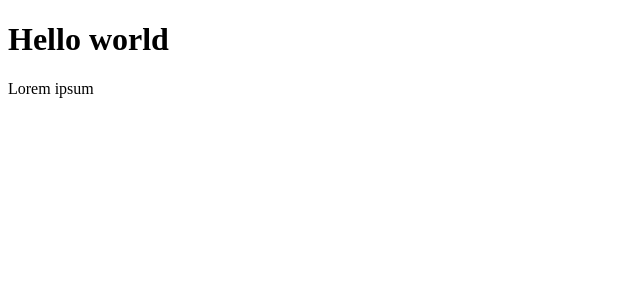
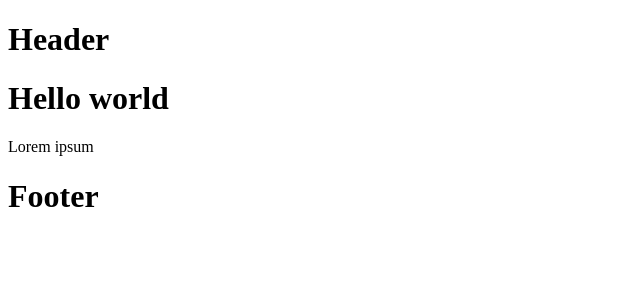
Before and after one commit to marcindomanski1/react, a React (Create React App) app: page / in a window 1280 px wide. Shown: the top 300 px of the page, without its empty margins (0-640 px from the left). Built offline with nearby package versions, Linux system fonts and the light colour scheme.

Commit message:
added components Header.js and Footer.js

```diff
--- a/src/components/App.js
+++ b/src/components/App.js
@@ -1,9 +1,13 @@
 import React from 'react';
+import Header from './Header';
+import Footer from './Footer';
 
 const App = () => {
     return (<div>
+        <Header/>
         <h1>Hello world</h1>
         <p>Lorem ipsum</p>
+        <Footer/>
     </div>);
 };
 
--- /dev/null
+++ b/src/components/Footer.js
@@ -0,0 +1,9 @@
+import React from 'react';
+
+const Footer = () => {
+    return (<div>
+        <h1>Footer</h1>
+    </div>);
+};
+
+export default Footer;
--- /dev/null
+++ b/src/components/Header.js
@@ -0,0 +1,9 @@
+import React from 'react';
+
+const Header = () => {
+    return (<div>
+        <h1>Header</h1>
+    </div>);
+};
+
+export default Header;
```
